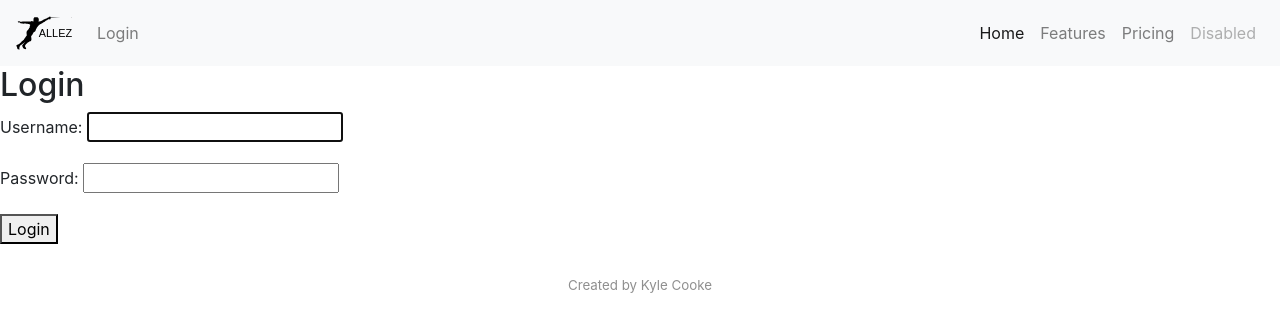
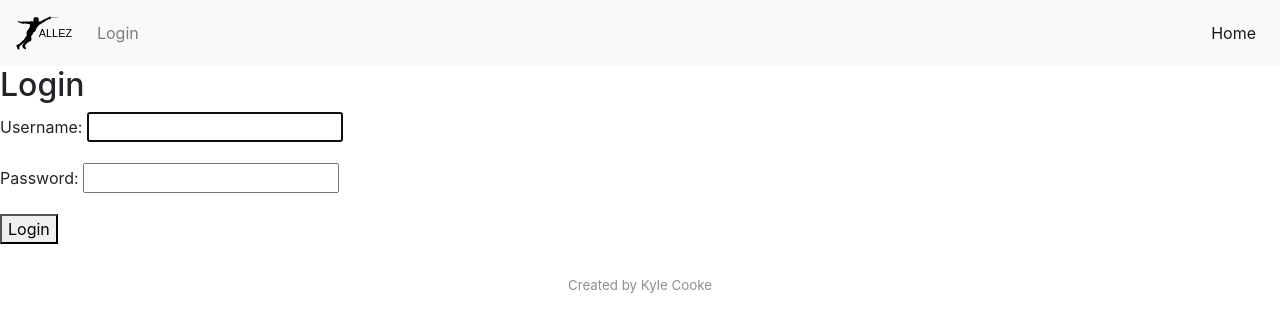
Before and after one commit to saty9/allez, a Django app: page /accounts/login/ in a window 1280 px wide. Shown: the top 332 px of the page. Run offline with Django 3.2, Linux system fonts and the light colour scheme; parts of the project's set-up code (start-up, migrations or seed data) failed here and were passed over; some libraries are stand-ins or nearby versions.

Commit message:
add useful buttons to base templates navbar

```diff
--- a/ui/templates/ui/base.html
+++ b/ui/templates/ui/base.html
@@ -1,5 +1,6 @@
 {% load static %}
 {% load base_helper %}
+{% load i18n %}
 
 <!DOCTYPE html>
 <html lang="en">
@@ -42,15 +43,16 @@
             <li class="nav-item active">
                 <a class="nav-link" href="#">Home <span class="sr-only">(current)</span></a>
             </li>
-            <li class="nav-item">
-                <a class="nav-link" href="#">Features</a>
-            </li>
-            <li class="nav-item">
-                <a class="nav-link" href="#">Pricing</a>
-            </li>
-            <li class="nav-item">
-                <a class="nav-link disabled" href="#">Disabled</a>
-            </li>
+            {% if request.session.org_id %}
+                <li class="nav-item">
+                    <a class="nav-link" href="{% url 'ui/change_org' %}">{% trans 'Change Org' %}</a>
+                </li>
+            {% endif %}
+            {% if user.is_authenticated %}
+                <li class="nav-item">
+                    <a class="nav-link" href="{% url 'logout' %}?next={{ request.path }}">{% trans 'Sign Out'%} <i class="fa fa-sign-out-alt"></i> </a>
+                </li>
+            {% endif %}
         </ul>
     </div>
 </nav>
```
